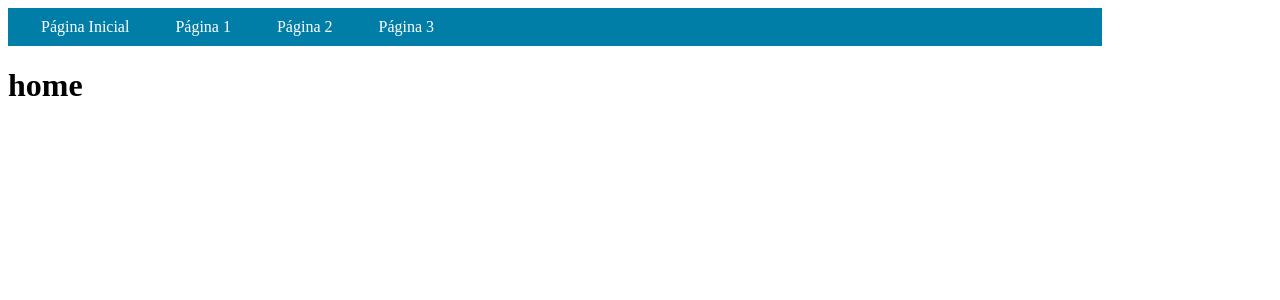
After one commit to lucaskoblitz/cambaras, a Django app: page / in a window 1280 px wide. The commit adds this page. Shown: the top 300 px of the page. Run offline with Django 3.2, Linux system fonts and the light colour scheme.

Commit message:
add initial navbar

```diff
--- a/cambaras/settings.py
+++ b/cambaras/settings.py
@@ -9,7 +9,7 @@ https://docs.djangoproject.com/en/3.2/topics/settings/
 For the full list of settings and their values, see
 https://docs.djangoproject.com/en/3.2/ref/settings/
 """
-
+import os
 from pathlib import Path
 
 # Build paths inside the project like this: BASE_DIR / 'subdir'.
@@ -37,6 +37,7 @@ INSTALLED_APPS = [
     'django.contrib.sessions',
     'django.contrib.messages',
     'django.contrib.staticfiles',
+    'menu',
 ]
 
 MIDDLEWARE = [
--- a/cambaras/urls.py
+++ b/cambaras/urls.py
@@ -14,8 +14,9 @@ Including another URLconf
     2. Add a URL to urlpatterns:  path('blog/', include('blog.urls'))
 """
 from django.contrib import admin
-from django.urls import path
+from django.urls import path, include
 
 urlpatterns = [
     path('admin/', admin.site.urls),
+    path('', include('menu.urls')),
 ]
--- /dev/null
+++ b/menu/static/menu/style.css
@@ -0,0 +1,24 @@
+ul {
+	list-style-type: none;
+	margin: 0;
+	padding: 10px;
+	background-color: #007EA7;
+	overflow: hidden;
+	width: 85%;
+}
+
+li {
+	display: inline;
+	float: left;
+}
+
+li a {
+	text-align: center;
+	color: white;
+	padding: 14px 23px;
+	text-decoration: none;
+}
+
+.limit {
+	margin-right: 30px;
+}
--- a/menu/templates/menu/base.html
+++ b/menu/templates/menu/base.html
@@ -1,11 +1,15 @@
+{% load static %}
 <!DOCTYPE html>
 <html>
 <head>
 	<meta charset="utf-8">
 	<meta name="viewport" content="width=device-width, initial-scale=1">
+	<link rel="stylesheet" type="text/css" href="{% static 'menu/style.css' %}">
 	<title>Cambarás</title>
 </head>
 <body>
+	{% include 'menu/navbar.html' %}
+
 	{% block content %}
 
 	{% endblock %}
--- a/menu/templates/menu/home.html
+++ b/menu/templates/menu/home.html
@@ -0,0 +1,4 @@
+{% extends 'menu/base.html' %}
+{% block content %}
+<h1>home</h1>
+{% endblock %}
--- /dev/null
+++ b/menu/templates/menu/navbar.html
@@ -0,0 +1,8 @@
+<nav>
+	<ul>
+		<li><a href="{% url 'home' %}">Página Inicial</a></li>
+		<li><a href="{% url 'p1' %}">Página 1</a></li>
+		<li><a href="{% url 'p2' %}">Página 2</a></li>
+		<li class="limit"><a href="{%url 'p3' %}">Página 3</a></li>
+	</ul>
+</nav>
--- /dev/null
+++ b/menu/templates/menu/p1.html
@@ -0,0 +1 @@
+<p>Página 1</p>
--- /dev/null
+++ b/menu/templates/menu/p2.html
@@ -0,0 +1 @@
+<p>Página 2</p>
--- /dev/null
+++ b/menu/templates/menu/p3.html
@@ -0,0 +1 @@
+<p>Página 3</p>
--- /dev/null
+++ b/menu/urls.py
@@ -0,0 +1,9 @@
+from django.urls import path, include
+from . import views
+
+urlpatterns = [
+	path('', views.home, name='home'),
+	path('página_1', views.p1, name='p1'),
+	path('página_2', views.p2, name='p2'),
+	path('página_3', views.p3, name='p3'),
+]
--- a/menu/views.py
+++ b/menu/views.py
@@ -1,3 +1,14 @@
 from django.shortcuts import render
 
 # Create your views here.
+def home(request):
+	return render(request, 'menu/home.html')
+
+def p1(request):
+	return render(request, 'menu/p1.html')
+
+def p2(request):
+	return render(request, 'menu/p2.html')
+
+def p3(request):
+	return render(request, 'menu/p3.html')
```
